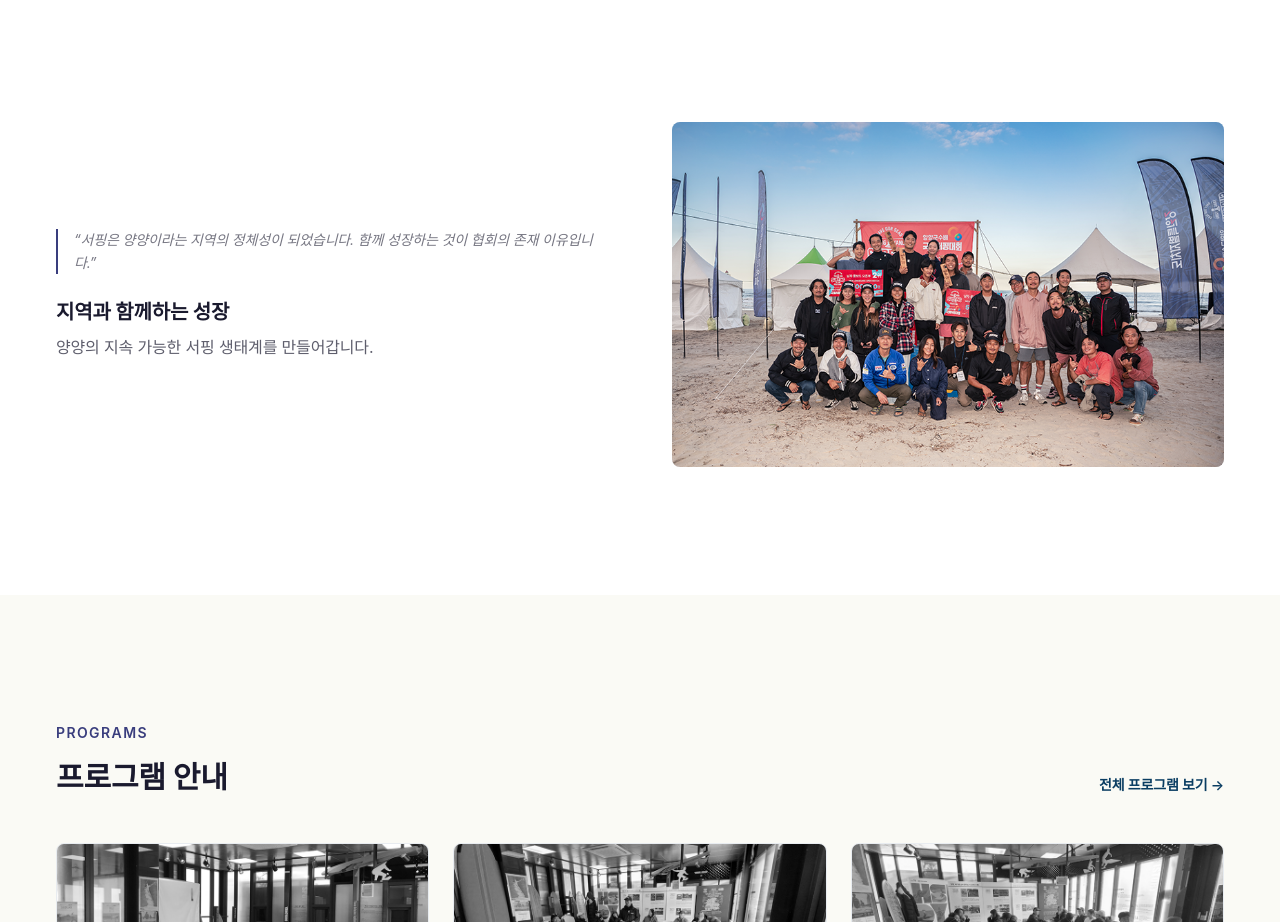
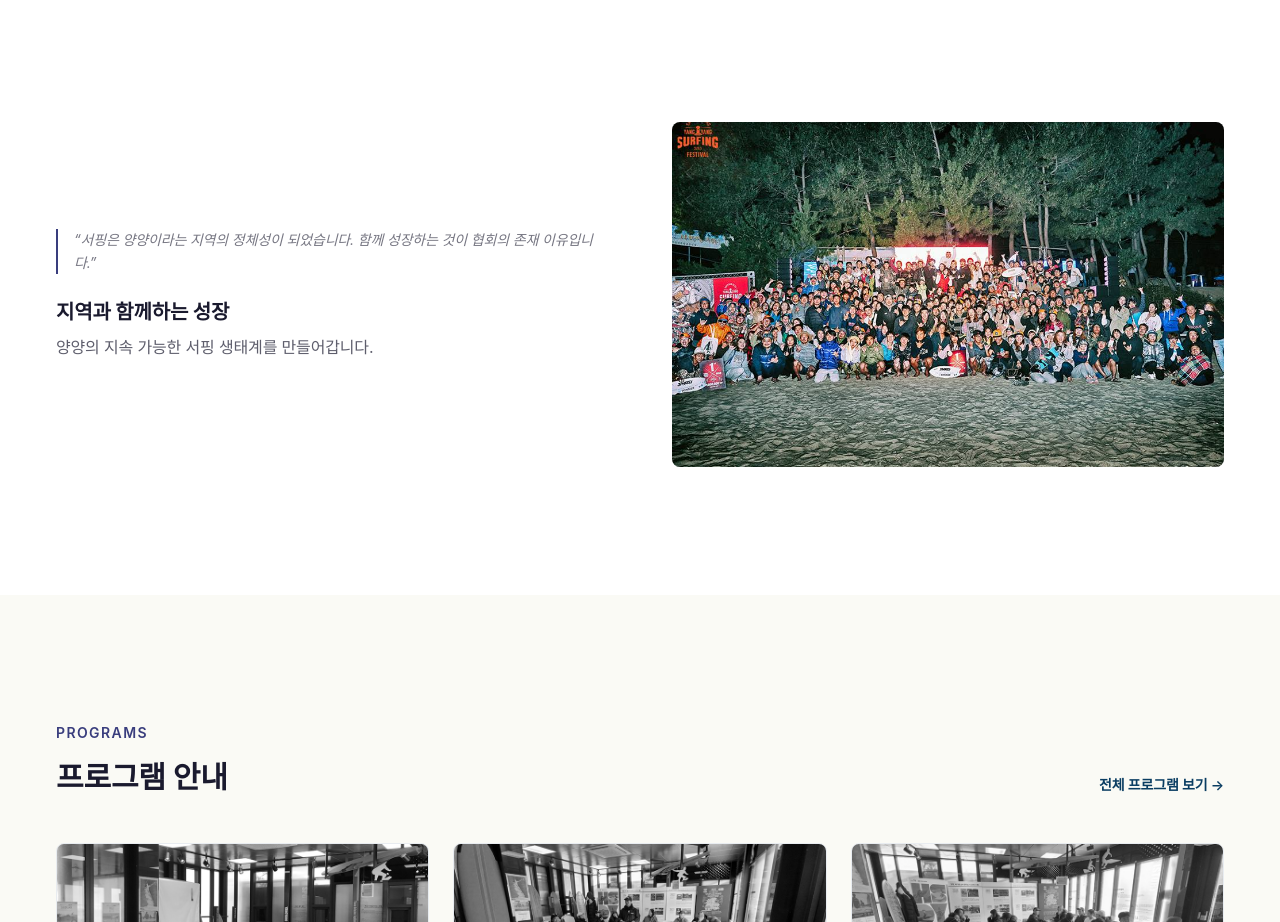
Before and after one commit to lomadmichael/ysa-website, a Next.js app: page / in a window 1280 px wide. Shown: the part 3520-4442 px from the top of the page. Built offline with nearby package versions, Linux system fonts and the light colour scheme; no server answers; the database is empty; a web font is replaced by a local one.

Commit message:
style: value-4 이미지를 서핑페스티벌 단체사진(value-4-2.jpg)으로 교체
Co-Authored-By: Claude Opus 4.6 (1M context) <noreply@anthropic.com>

```diff
--- a/src/components/home/ValuesSection.tsx
+++ b/src/components/home/ValuesSection.tsx
@@ -27,7 +27,7 @@ const values = [
     title: '지역과 함께하는 성장',
     description: '양양의 지속 가능한 서핑 생태계를 만들어갑니다.',
     imageAlt: '양양군서핑협회 단체 사진',
-    imageSrc: '/images/value-4.png',
+    imageSrc: '/images/value-4-2.jpg',
   },
 ];
 
```
Also changed, not shown: public/images/강사인증.jpg.
